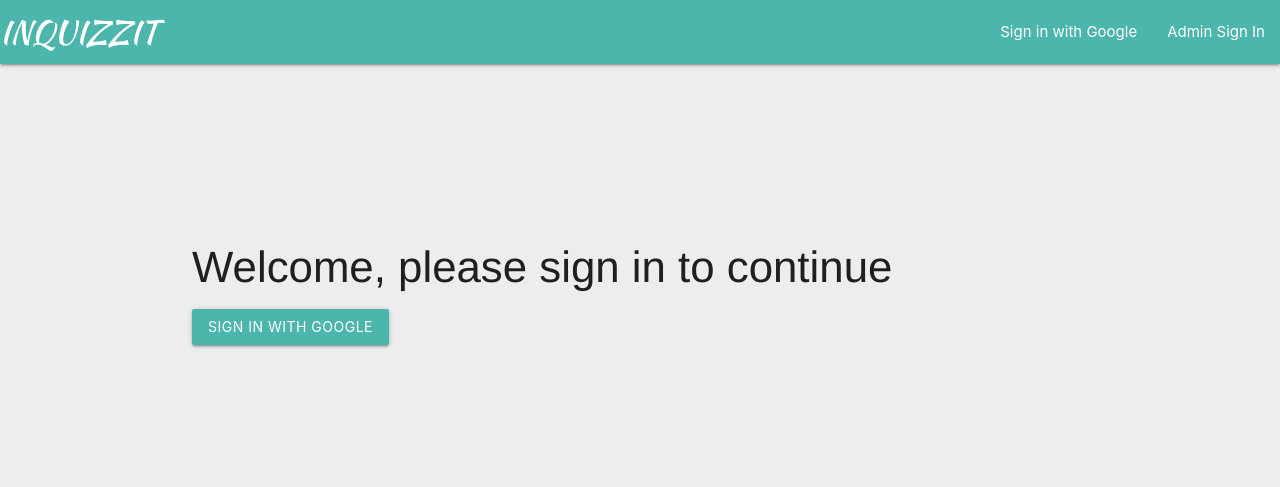
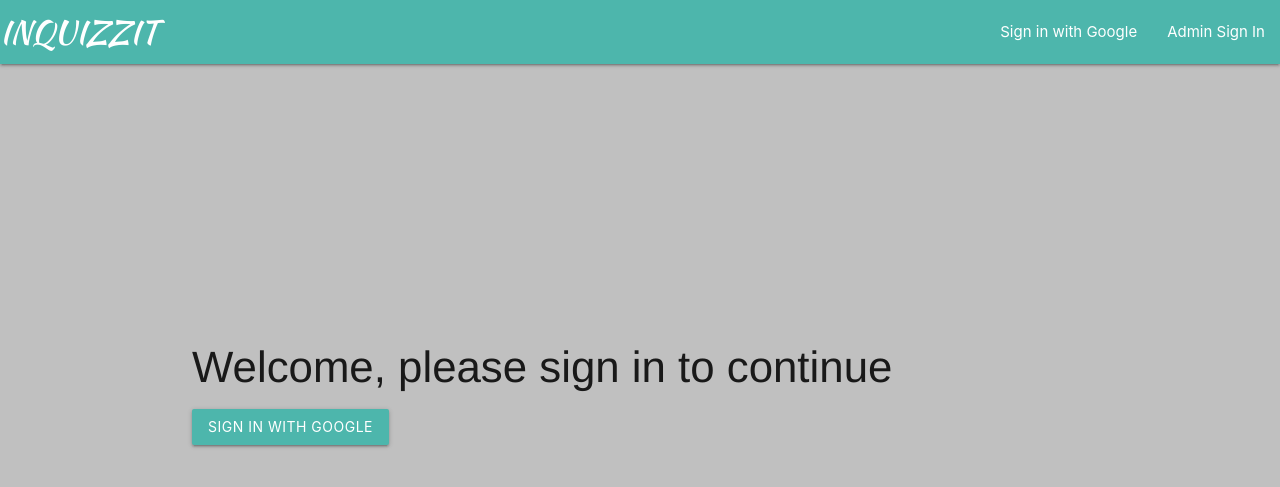
Before and after one commit to mirabel-koso/djangoQuizApp, a Django app: page / in a window 1280 px wide. Shown: the top 487 px of the page. Run offline with Django 3.2, Linux system fonts and the light colour scheme; data that the repository does not hold is empty; parts of the project's set-up code (start-up, migrations or seed data) failed here and were passed over; some libraries are stand-ins or nearby versions.

Commit message:
change body background

```diff
--- a/djangoQuiz/urls.py
+++ b/djangoQuiz/urls.py
@@ -34,7 +34,9 @@ urlpatterns += patterns(
         name='user_logout'
         ),
     url(r'^main/', include('main.urls')),
-    url(r'^accounts/', include('allauth.urls'), name='google_login'),
+    url(r'^accounts/',
+        include('allauth.urls'),
+        name='google_login'),
 
 )
 
--- a/main/static/main/css/main.css
+++ b/main/static/main/css/main.css
@@ -14,11 +14,11 @@ footer {
 
 body {
     /*background-image: url("../img/background.jpg");*/
-    background: #EDEDED
+    background: #C0C0C0;
 }
 
 .index-text {
-    padding-top: 150px;
+    padding-top: 250px;
     font-family: Helvetica, Arial, cursive;
 }
 
--- a/main/templates/main/base.html
+++ b/main/templates/main/base.html
@@ -25,7 +25,7 @@
                 {% else %}
                     <li><a href="{% url 'user_logout' %}">Sign Out</a></li>
                     {% if not request.user.username == 'quizadmin' %}
-                        <li><a href="{% url 'user_profile' %}">profile</a></li>
+                        <li><a href="{% url 'user_profile' %}">{{ user.username }}</a></li>
                     {% endif %}
                 {% endif %}
             </ul>
--- a/main/templates/main/index.html
+++ b/main/templates/main/index.html
@@ -24,7 +24,7 @@
             {% else %}
             <h3 class="index-text">Welcome, please sign in to continue</h3>
             <p>
-            <a id="google_login" href="/accounts/google/login" next="{% url 'home_view' %}" class="btn btn-success teal lighten-2">
+            <a id="google_login" href="/accounts/google/login" next="{% url 'home_view' %}" class="btn btn-success teal lighten-2 ">
                 Sign in with Google
             </a>
             </p>
--- a/main/templates/main/user_profile.html
+++ b/main/templates/main/user_profile.html
@@ -1,6 +1,6 @@
 {% extends "main/base.html" %} {% block title %}Profile{% endblock %}
 {% block content %}
-        <div class="container">
+        <div class="container back-cover">
             {% if not user.is_anonymous %}
 
                 {% for user in one_user_detail%}
```
Also changed, not shown: djangoQuiz/settings.py (+6 -1 lines), db.sqlite3.
